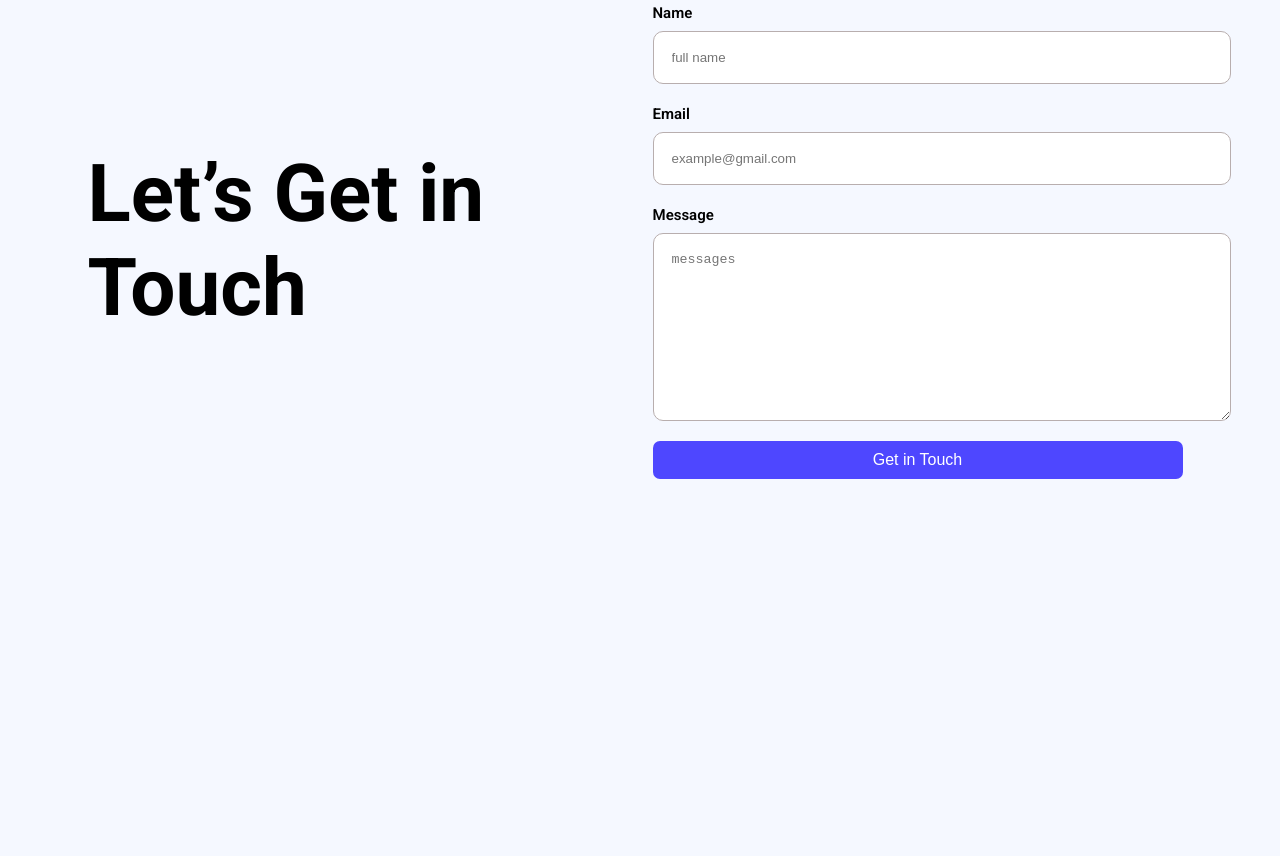
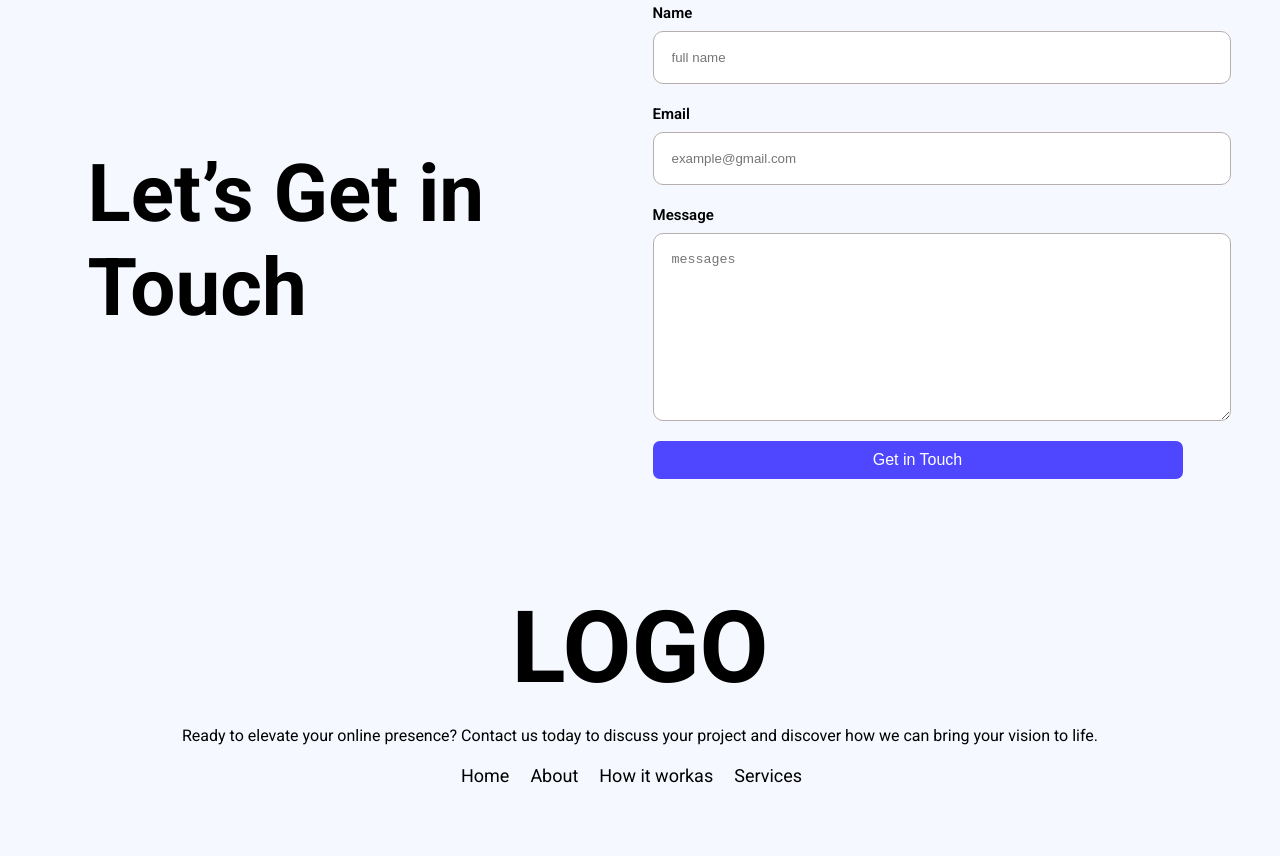
Before and after one commit to Harun-git-star/assingment-no-1, a plain HTML site: page index.html in a window 1280 px wide. Shown: the part 1862-2718 px from the top of the page. Before the commit the page ends 2381 px from the top, so only its background shows below. Drawn offline with Linux system fonts and the light colour scheme.

Commit message:
added an assingment done

```diff
--- a/index.html
+++ b/index.html
@@ -128,22 +128,20 @@
                     </form>
                 </div>
         </section>
-
-
-
-
-
-
-
-
-
-
-
-
-
-
-
-           </main>
+        <!-- footer -->
+    <footer >
+        <div class="footer">
+            <h1>LOGO</h1>
+            <p>Ready to elevate your online presence? Contact us today to discuss your project and discover how we can bring your vision to life.</p>
+            <div class="footer-menu">
+                    <a href="#">Home</a>
+                    <a href="#">About</a>
+                    <a href="#">How it workas</a>
+                    <a href="#">Services</a>
+            </div>
+        </div>
+    </footer>
+</main>
 
 
     </body>
--- a/style.css
+++ b/style.css
@@ -175,3 +175,22 @@ form label {
     font-size: 15px;
     font-weight: 600;
 }
+.footer {
+    text-align: center;
+    padding: 70px;
+}
+
+.footer h1 {
+    font-size: 100px;
+}
+
+.footer p {
+    margin: 20px;
+}
+
+.footer-menu a {
+    margin-right: 17px;
+    text-decoration: none;
+    color: black;
+    font-size: 18px;
+}
```
